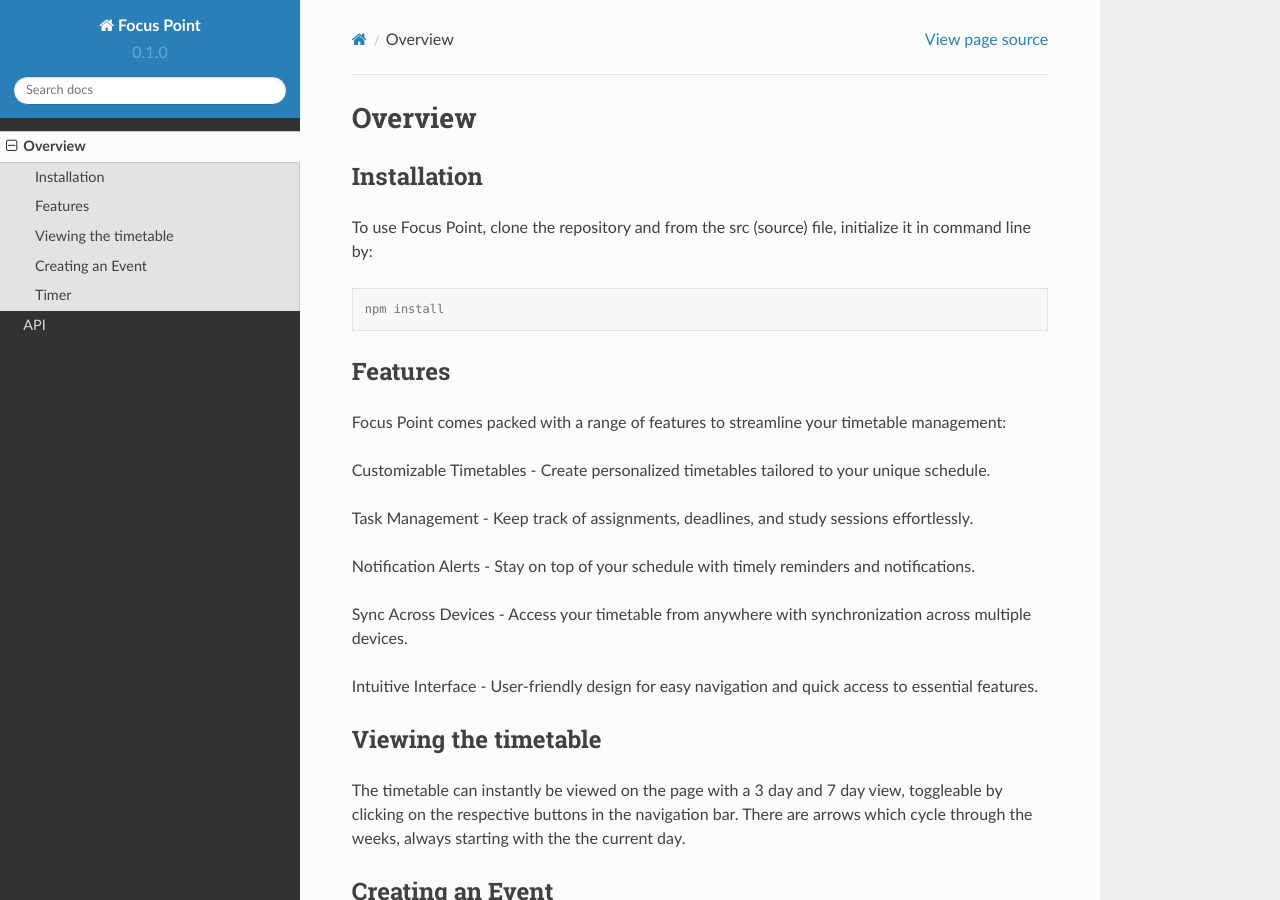
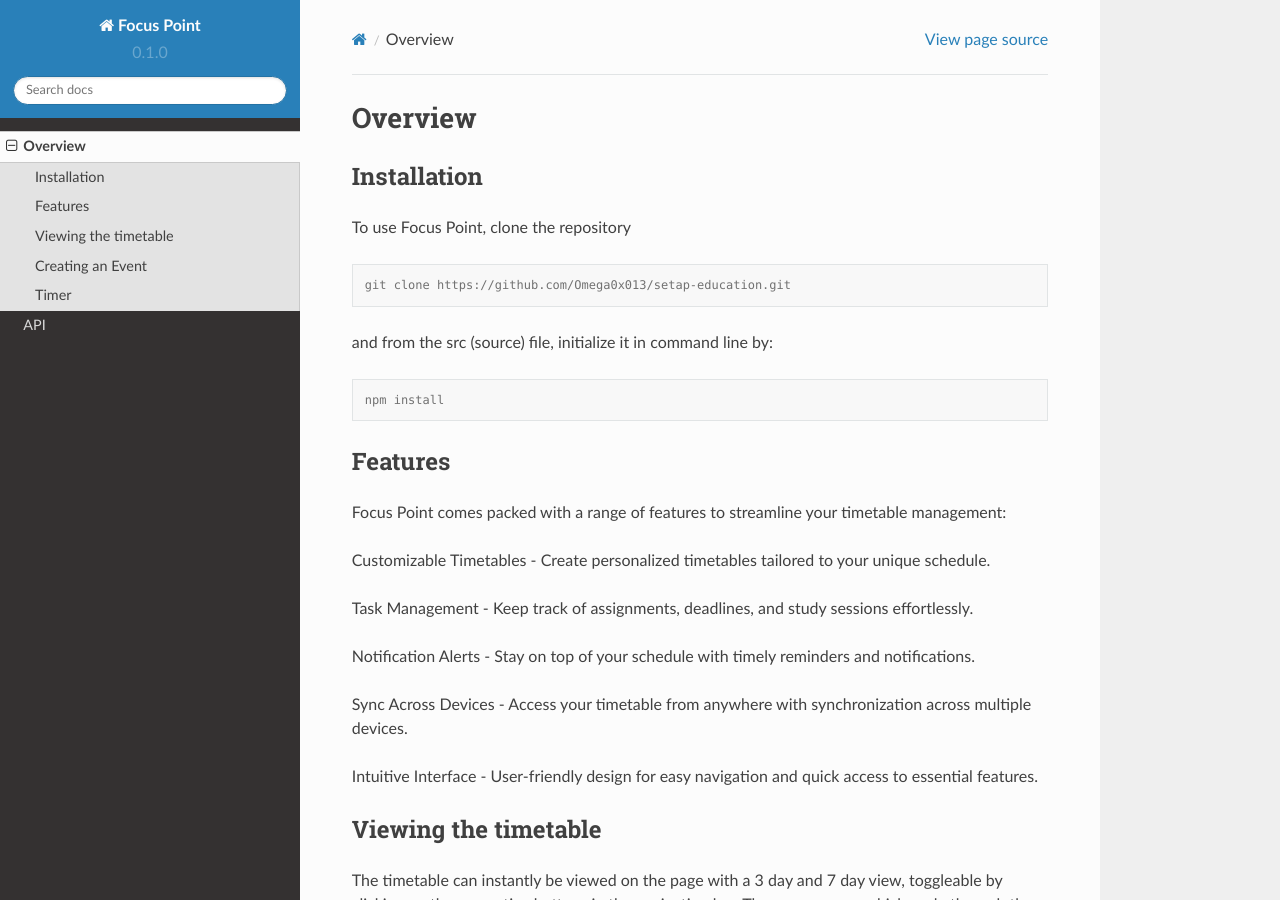
Before and after one commit to Omega0x013/focus-point-docs, a Sphinx documentation site: the page built from docs/source/usage.rst, in a window 1280 px wide and 900 px high. Built offline with Sphinx 7.4.7 and the Read the Docs theme 2.0.0, drawn with Linux system fonts in a browser that asks for light colours.

Commit message:
Update usage.rst

```diff
--- a/docs/source/usage.rst
+++ b/docs/source/usage.rst
@@ -6,7 +6,14 @@
 Installation
 ------------
 
-To use Focus Point, clone the repository and from the src (source) file, initialize it in command line by:
+To use Focus Point, clone the repository
+
+.. code-block:: console
+
+   git clone https://github.com/Omega0x013/setap-education.git
+
+
+and from the src (source) file, initialize it in command line by:
 
 .. code-block:: console
 
```
